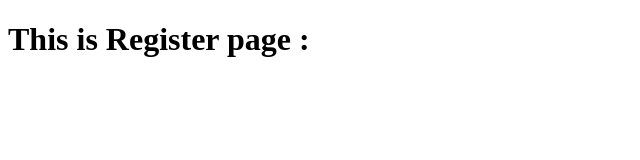
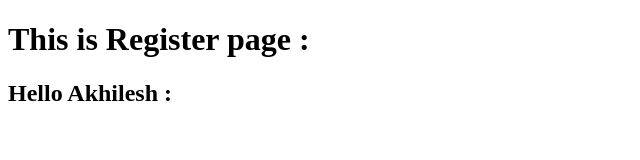
Before and after one commit to akhyad54321/LearnCodewithDurgesh-Repository, a plain HTML site: page register.html in a window 1280 px wide. Shown: the whole page, without its empty margins (0-640 px from the left). Drawn offline with Linux system fonts and the light colour scheme.

Commit message:
login2 second commit

```diff
--- a/register.html
+++ b/register.html
@@ -8,5 +8,6 @@
 </head>
 <body>
     <h1>This is Register page : </h1>
+    <h2>Hello Akhilesh : </h2>
 </body>
 </html>
```
